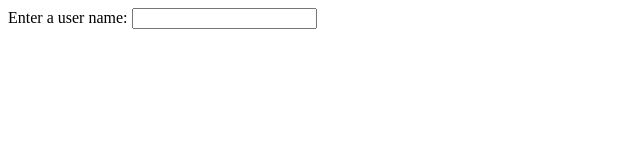
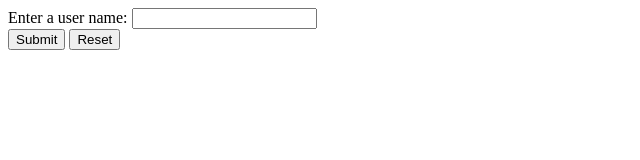
Before and after one commit to maxIrvine/form-login-practice, a plain HTML site: page index.html in a window 1280 px wide. Shown: the whole page, without its empty margins (0-640 px from the left). Drawn offline with Linux system fonts and the light colour scheme.

Commit message:
adds reset and submit button

```diff
--- a/index.html
+++ b/index.html
@@ -10,5 +10,8 @@
     <label>Enter a user name:
         <input type="text" name="user-name" value="">
     </label>
+    <br>
+    <input type="submit" value="Submit">
+    <input type="reset" value="Reset">
 </body>
 </html>
```
